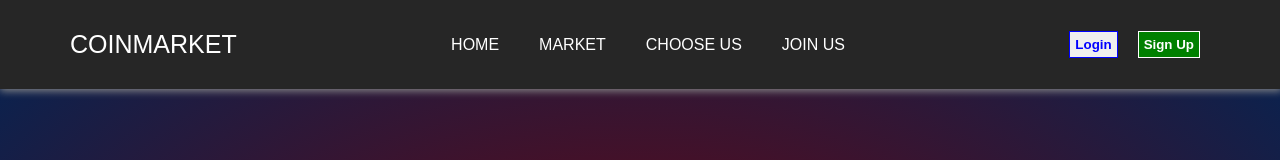
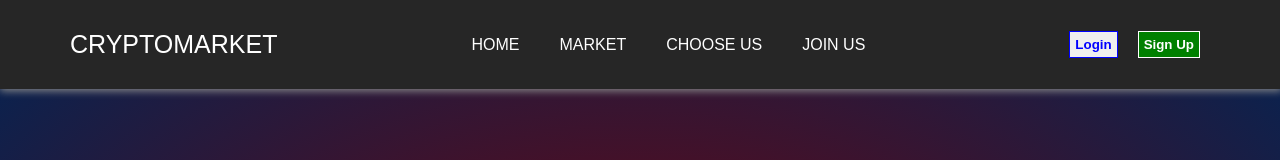
Before and after one commit to DarkieLee/coin_app, a React (Vite) app: page / in a window 1280 px wide. Shown: the top 160 px of the page. Built offline with nearby package versions, Linux system fonts and the light colour scheme; no server answers.

Commit message:
modify navbar

```diff
--- a/src/components/navbar.tsx
+++ b/src/components/navbar.tsx
@@ -4,7 +4,7 @@ function NavBar() {
     return (
         <nav className="nav-bar">
             <NavLink to="/" className="logo">
-                CoinMarket
+                CryptoMarket
             </NavLink>
             <ul>
                 <li>
```
